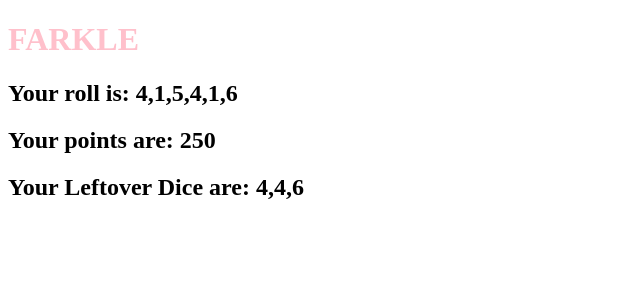
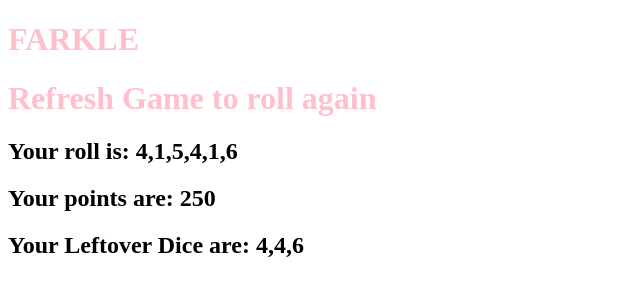
Before and after one commit to Kathleenmont/Farkle, a plain HTML site: page index.html in a window 1280 px wide. Shown: the whole page, without its empty margins (0-640 px from the left). Drawn offline with Linux system fonts and the light colour scheme.

Commit message:
make comments and read me

```diff
--- a/index.html
+++ b/index.html
@@ -10,6 +10,7 @@
 </head>
 <body >
     <h1 class="title">FARKLE</h1>
+    <h1 class="title">Refresh Game to roll again</h1>
     <h2 >Your roll is: <span id="roll"></span></h2>
     <h2 >Your points are:  <span id="points"></span></h2>
     <h2 >Your Leftover Dice are:  <span id="remainingDice"></span></h2>
```
Also changed, not shown: 1 other file.
